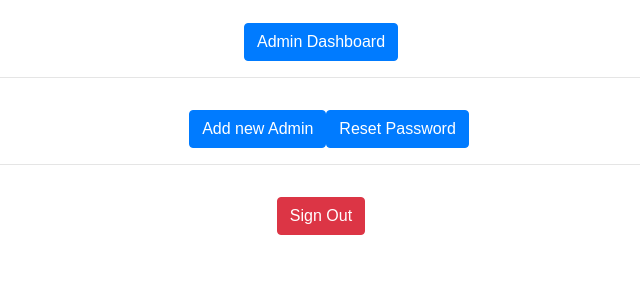
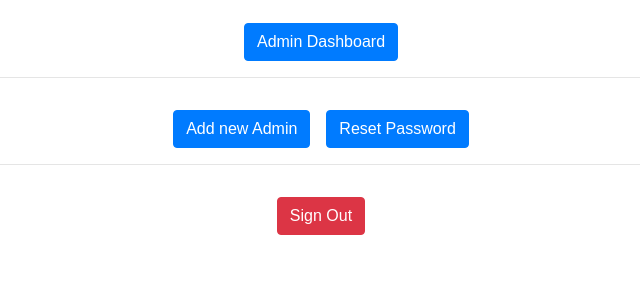
Before and after one commit to ercknard/MaysiloMeter, a PHP site: page /Admin/welcome.php in a window 1280 px wide. Shown: the part 169-469 px from the top of the page, without its empty margins (319-959 px from the left). Run offline with PHP 8.4, Linux system fonts and the light colour scheme; the visitor is signed in with stand-in values (Sample User, id 1).

Commit message:
Update welcome.php

```diff
--- a/Admin/welcome.php
+++ b/Admin/welcome.php
@@ -24,7 +24,7 @@ if(!isset($_SESSION["loggedin"]) || $_SESSION["loggedin"] !== true){
     <br> Welcome Admin</h1>
     <p>
         <a href="https://maysilometer.herokuapp.com/Admin/AdminDashboard/Dashboard.html" target="_blank" class="btn btn-primary">Admin Dashboard</a><br> <hr> <br>
-        <a href="register.php" class="btn btn-primary pull-left ml-3">Add new Admin</a><a href="reset-password.php" class="btn btn-primary pull-right">Reset Password</a>
+        <a href="register.php" class="btn btn-primary pull-left mr-3">Add new Admin</a><a href="reset-password.php" class="btn btn-primary pull-right">Reset Password</a>
         <br>
         <hr>
         <br>
```
